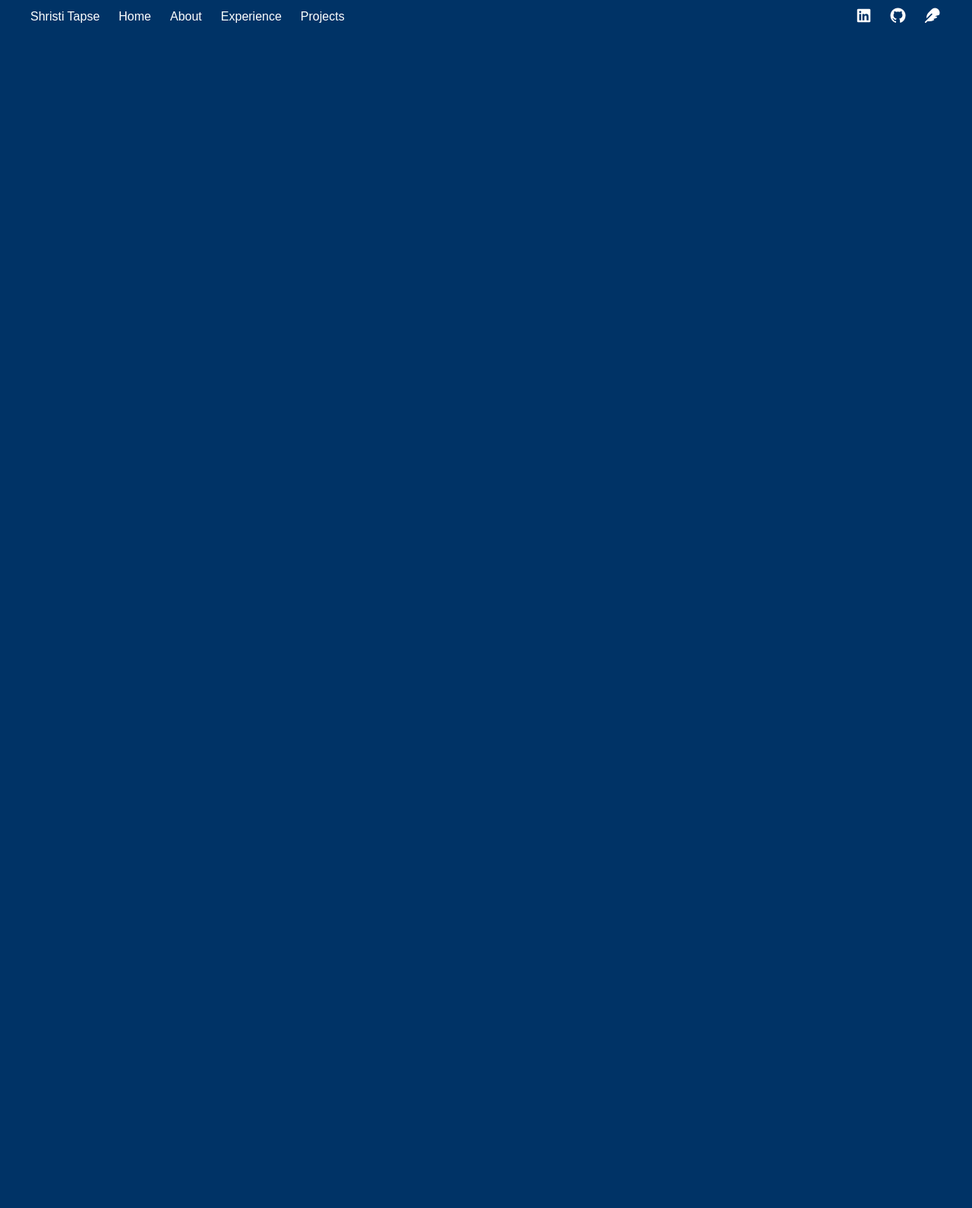
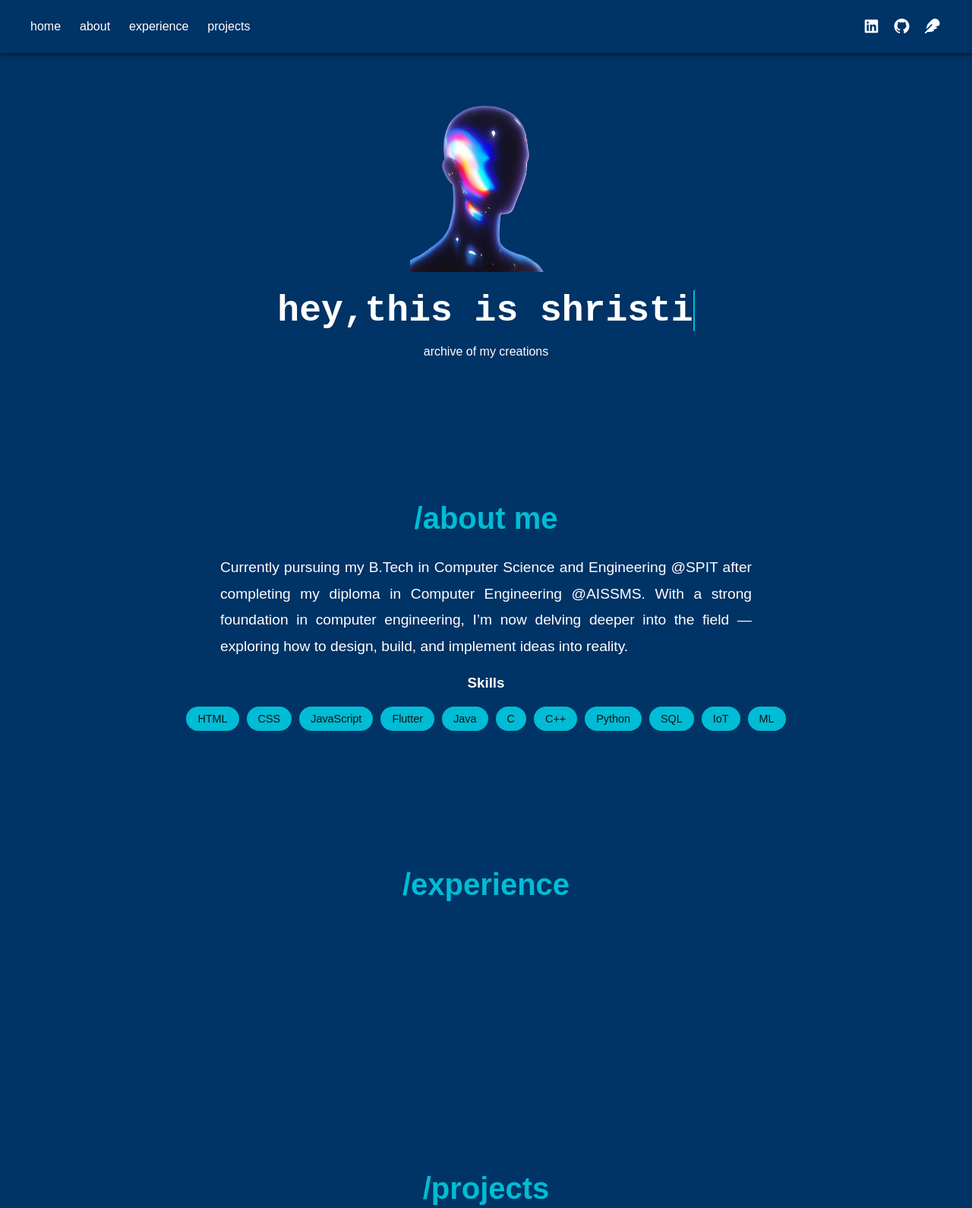
Before and after one commit to shristislastbraincells/st, a plain HTML site: page index.html in a window 1280 px wide. Shown: the top 1590 px of the page at 76% size. Before the commit the page ends 800 px from the top, so only its background shows below. Drawn offline with Linux system fonts and the light colour scheme.

Commit message:
main content

```diff
--- a/index.html
+++ b/index.html
@@ -4,25 +4,66 @@
     <meta charset="UTF-8">
     <meta name="viewport" content="width=device-width, initial-scale=1.0">
     <title>shristi</title>
+    <link rel="icon" href="assets/favicon.png" type="image/png">
     <link rel="stylesheet" href="https://cdnjs.cloudflare.com/ajax/libs/font-awesome/7.0.1/css/all.min.css" integrity="sha512-2SwdPD6INVrV/lHTZbO2nodKhrnDdJK9/kg2XD1r9uGqPo1cUbujc+IYdlYdEErWNu69gVcYgdxlmVmzTWnetw==" crossorigin="anonymous" referrerpolicy="no-referrer" />
     <link rel="stylesheet" href="style.css">
 </head>
 <body>
+    <header>
         <div id="navbar">
     <div id="nav_left">
-    Shristi Tapse
-    <a>Home</a>
-    <a>About</a>
-    <a>Experience</a>
-    <a>Projects</a>
+        <a href="#introduction">home</a>
+        <a href="#about">about</a>
+        <a href="#experience">experience</a>
+        <a href="#projects">projects</a>
     </div>
 
     <div id="logo_navbar">
         <a href="https://www.linkedin.com/in/shristi-tapse/" target="_blank"><i class="fa-brands fa-linkedin"></i></a>
         <a href="https://github.com/shristislastbraincells" target="_blank"><i class="fa-brands fa-github"></i></a>
-    <a><i class="fa-solid fa-feather"></i></a>
+        <a href="https://shristitapse.substack.com/" target="_blank"><i class="fa-solid fa-feather"></i></a>
     </div>
     </div>
+    </header>
+
+    <section id="introduction">
+    <div class="intro-content">
+        <img src="assets\logo.png" alt="Logo" class="avatar">
+        <h1 class="typing">hey,this is shristi</h1>
         <br>
+        <p>archive of my creations
+        </p>
+    </div>
+    </section>
+
+    <section id="about">
+    <h2>/about me</h2>
+    <p>Currently pursuing my B.Tech in Computer Science and Engineering @SPIT after completing my diploma in Computer Engineering @AISSMS. With a strong foundation in computer engineering, I’m now delving deeper into the field — exploring how to design, build, and implement ideas into reality.</p>
+     <h3>Skills</h3>
+  <div class="skills">
+    <span>HTML</span>
+    <span>CSS</span>
+    <span>JavaScript</span>
+    <span>Flutter</span>
+    <span>Java</span>
+    <span>C</span>
+    <span>C++</span>
+    <span>Python</span>
+    <span>SQL</span>
+    <span>IoT</span>
+    <span>ML</span>
+    </section>
+
+    <section id="experience">
+    <h2>/experience</h2>
+    </section>
+
+    <section id="projects">
+    <h2>/projects</h2>
+    </section>
+
+    <footer>
+        <h4>building my empire</h4>
+    </footer>
 </body>
 </html>
--- a/style.css
+++ b/style.css
@@ -1,15 +1,32 @@
-*{
-    background-color:#003366;
-    padding: 0;
-    margin: 0;
+
+/* Smooth scrolling */
+html {
+  scroll-behavior: smooth;
 }
+
+/* Reset & base styles */
+* {
+  margin: 0;
+  padding: 0;
+  box-sizing: border-box;
+  background-color: #003366;
+  color: white;
+  font-family: 'Poppins', sans-serif;
+}
+
+/* Navbar */
 #navbar {
   display: flex;
   justify-content: space-between;
   align-items: center;
-  padding: 10px 40px;
-  color: white;
-  font-family: 'Poppins', sans-serif;
+  padding: 0 40px;
+  height: 70px;          /* fixed height */
+  width: 100%;
+  position: fixed;
+  top: 0;
+  left: 0;
+  z-index: 1000;
+  box-shadow: 0 2px 5px rgba(0,0,0,0.5);
 }
 
 #nav_left {
@@ -32,7 +49,8 @@
 #logo_navbar {
   display: flex;
   align-items: center;
-  gap: 20px;
+  gap: 15px;
+  flex-shrink: 0; /* ensures logos don’t shrink */
 }
 
 #logo_navbar a {
@@ -44,3 +62,123 @@
 #logo_navbar a:hover {
   color: #00bcd4;
 }
+
+/* Sections */
+section {
+  padding: 100px 20px 80px 20px;  /* top padding = navbar height + extra */
+  min-height: 50vh;
+}
+
+/* Headings */
+h2 {
+  font-size: 2.5rem;
+  text-align: center;
+  color: #00bcd4;
+  margin-bottom: 20px;
+}
+
+/* Introduction section */
+#introduction {
+  display: flex;
+  justify-content: center;
+  align-items: center;
+  flex-direction: column;
+  min-height: 70vh;
+  text-align: center;
+}
+
+.avatar {
+  width: 200px;
+  height: auto;
+  margin-bottom: 20px;
+}
+
+.typing {
+  font-size: 3rem;
+  font-family: monospace;
+  white-space: nowrap;
+  overflow: hidden;
+  border-right: 2px solid #00bcd4;
+  animation: typing 3s steps(20, end), blink 0.7s step-end infinite;
+}
+
+@keyframes typing {
+  from { width: 0; }
+  to { width: 100%; }
+}
+
+@keyframes blink {
+  50% { border-color: transparent; }
+}
+
+/* Footer */
+footer {
+  text-align: center;
+  color: #ccc;
+  padding: 20px 0;
+}
+
+/* About Section */
+#about {
+  color: #eee;
+  text-align: center;
+  min-height: 50vh;
+}
+
+#about h2 {
+  font-size: 2.5rem;
+  color: #00bcd4;
+  margin-bottom: 25px;
+}
+
+#about p {
+  text-align: justify;
+  font-size: 1.2rem;
+  line-height: 1.8;
+  max-width: 700px;
+  margin: 0 auto 20px auto;
+}
+
+/* Skills */
+.skills {
+  display: flex;
+  flex-wrap: wrap;
+  justify-content: center;
+  gap: 10px;
+  margin-top: 20px;
+}
+
+.skills span {
+  background-color: #00bcd4;
+  color: #111;
+  padding: 8px 15px;
+  border-radius: 20px;
+  font-weight: 500;
+  font-size: 0.9rem;
+  transition: transform 0.3s, background-color 0.3s;
+  cursor: default;
+}
+
+.skills span:hover {
+  background-color: #ff4081;
+  transform: scale(1.1);
+}
+
+/* Responsive adjustments */
+@media (max-width: 768px) {
+  #navbar {
+    padding: 0 20px;
+  }
+
+  #nav_left a, #logo_navbar a {
+    font-size: 16px;
+  }
+
+  .avatar {
+    width: 150px;
+  }
+
+  .typing {
+    font-size: 2rem;
+  }
+}
```
Also changed, not shown: assets/favicon.png (added), assets/logo.png (added), assets/pic.jpg (added). Lines whose indentation alone changed are shown as unchanged.
